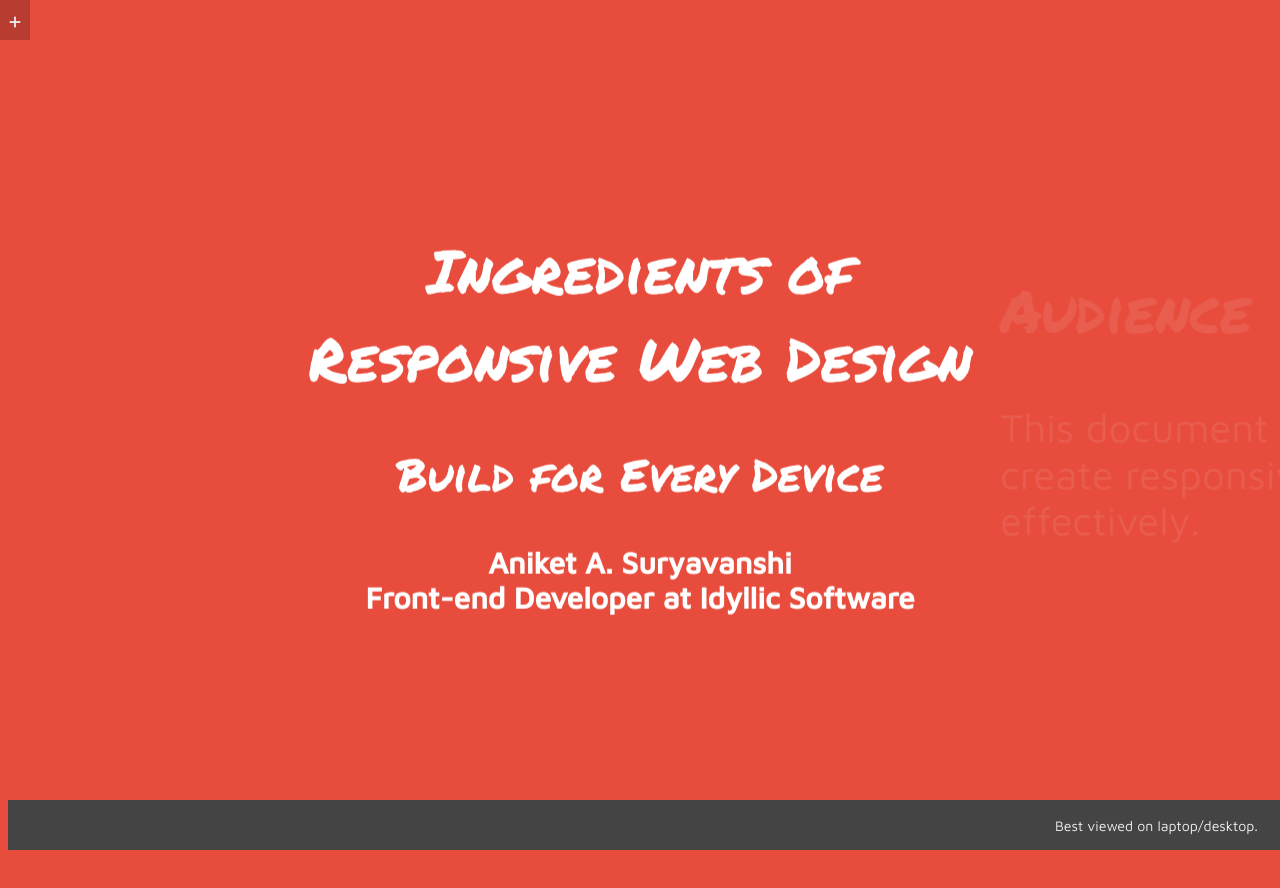
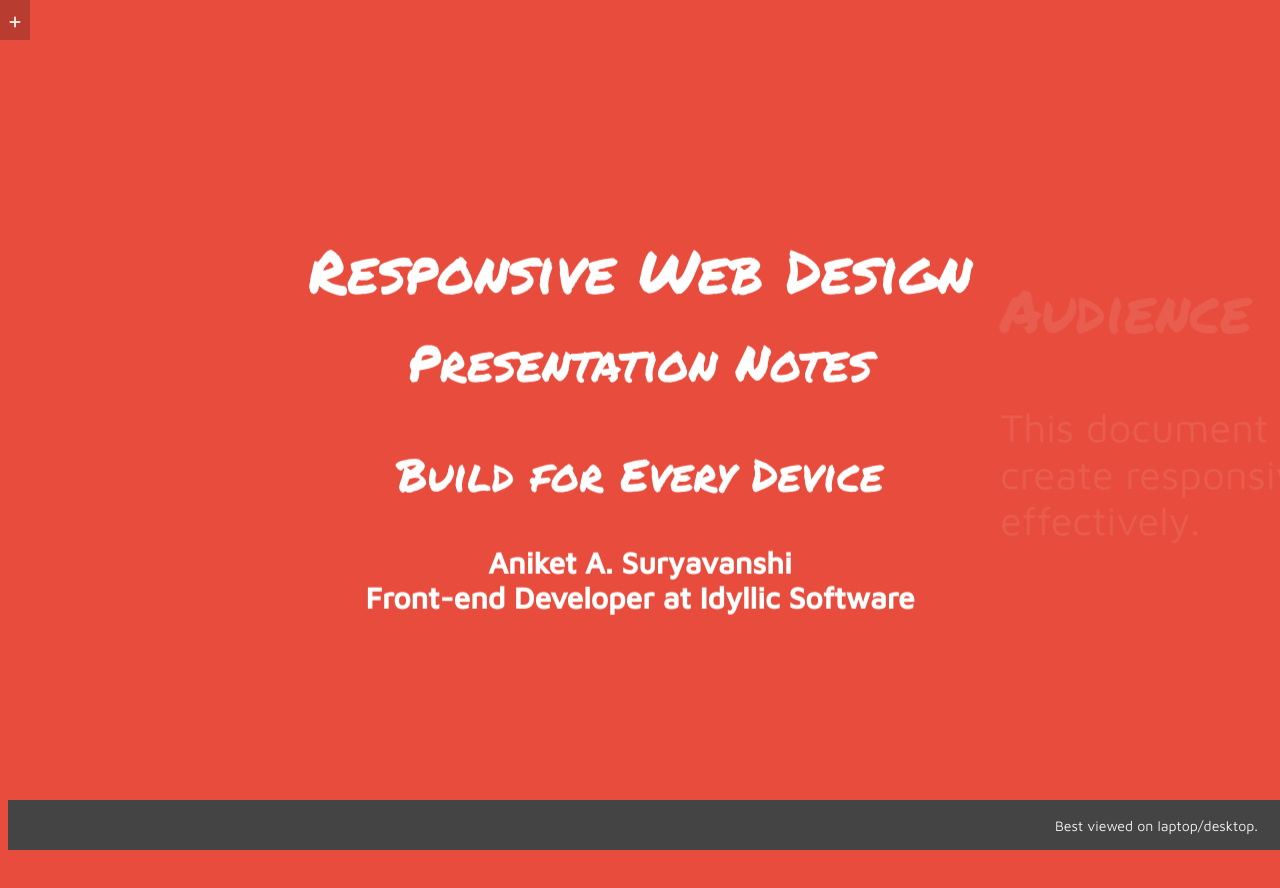
Before and after one commit to anikets/rwd-presentation, a website: page index.html in a window 1280 px wide. Shown: the top 888 px of the page. Drawn offline with nearby package versions, Linux system fonts and the light colour scheme.

Commit message:
Changed content.

```diff
--- a/index.html
+++ b/index.html
@@ -3,7 +3,7 @@
   <head>
     <meta charset='utf-8' />
     <meta name="viewport" content="width=1024" />
-    <title>RWD Presentation</title>
+    <title>Responsive Web Design Presentation Notes</title>
     <meta name="description" content="Responsive Web Design Presentation Notes">
     <meta name="keywords" content="responsive web design, rwd, css, media queries, font icons,">
     <meta name="author" content="Aniket A. Suryavanshi">
@@ -149,8 +149,8 @@
 
     <div id='impress'>
       <div class='step' data-x='-1500' data-y='-1500' data-z='0' id='cover'>
-        <h1>Ingredients of<br />
-          Responsive Web Design</h1>
+        <h1>Responsive Web Design<br />
+          <small>Presentation Notes</small></h1>
         <h2>
           Build for Every Device<br />
           <i class='fontawesome-desktop'></i>
```
